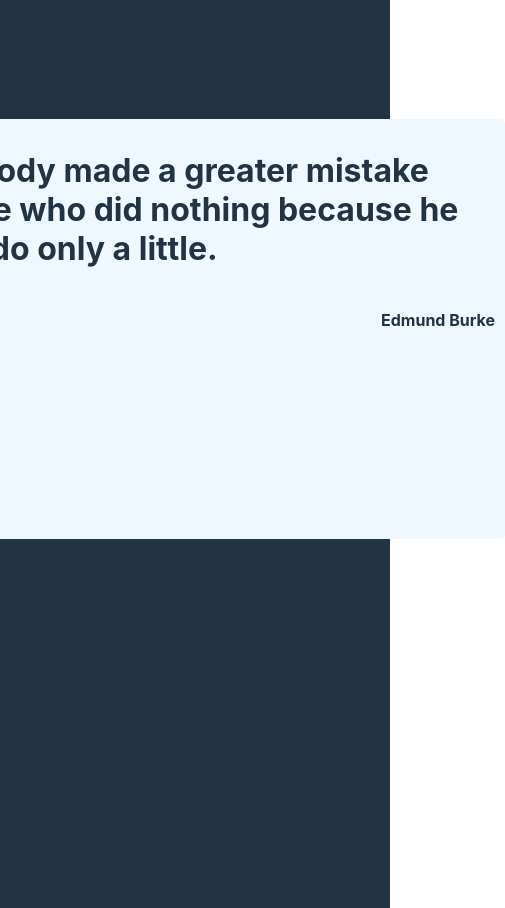
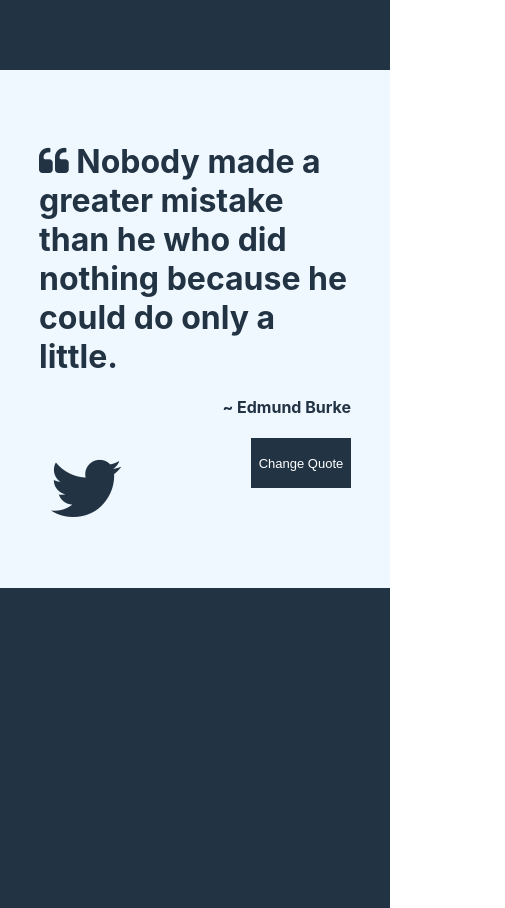
Before and after one commit to suhascv/RandomQuoteGenerator, a React (Create React App) app: page / in a window 390 px wide. Shown: the whole page, 505 px wide, since content can reach past the window. Built offline with nearby package versions, Linux system fonts and the light colour scheme.

Commit message:
app working media queries added twitter sharing added

```diff
--- a/public/index.html
+++ b/public/index.html
@@ -11,6 +11,10 @@
     />
     <link rel="apple-touch-icon" href="%PUBLIC_URL%/logo192.png" />
     <link rel="stylesheet" href="https://cdnjs.cloudflare.com/ajax/libs/font-awesome/4.7.0/css/font-awesome.min.css">
+    <link
+    rel="stylesheet"
+    href="https://cdnjs.cloudflare.com/ajax/libs/animate.css/4.0.0/animate.min.css"
+  />
     <!--
       manifest.json provides metadata used when your web app is installed on a
       user's mobile device or desktop. See https://developers.google.com/web/fundamentals/web-app-manifest/
--- a/src/App.css
+++ b/src/App.css
@@ -10,6 +10,7 @@ ul {
 body{
   margin-top:-20px;
   padding:0;
+  overflow-x: hidden;
 }
 
 #root{
--- a/src/Components/RandomQuotes.css
+++ b/src/Components/RandomQuotes.css
@@ -11,7 +11,7 @@
     background-color: aliceblue;
     margin-top: -200px;
     margin-bottom: 30px;
-    padding:10px;
+    padding:50px;
     height: 400px;
     width: 600px;
     display: flex;
@@ -20,22 +20,38 @@
     border-radius: 1%;
 }
 .quote-container h4{
+    margin-top:0;
+    padding-top:0;
     text-align: right;
 }
 
 .quote-footer{
     background-color: aliceblue;
     display: flex;
+    justify-content: space-between;
+    border:white;
+}
+
+.quote-footer i{
+    font-size: 80px;
+    margin: 10px;
+    content:''
+}
+
+.quote-footer a{
+    text-decoration: none;
 }
 
 button{
     color:white;
     height:50px;
     width:100px;
-    border-radius: 4px;
     font-size: small;
     font-weight: 100;
-    border-style:  none;
+    border:white 1px solid;
+    margin: 0;
+    padding: 0;
+    outline:0;
 }
 
 button:hover{
@@ -43,6 +59,25 @@ button:hover{
     cursor: pointer;
 }
 
+.quote-footer i:hover{
+    transform:scale(1.1);
+    cursor: pointer;
+}
 .something{
     color:#e46969 #868d26 #3f7216;
 }
+
+@media(max-width:565px){
+    .container{
+        width:100vw;
+        overflow-x: hidden;
+    }
+
+    .quote-footer{
+        width:80vw;
+    }
+    .quote-container{
+        width:80vw;
+        height:auto;
+    }
+}
--- a/src/Components/RandomQuotes.js
+++ b/src/Components/RandomQuotes.js
@@ -12,35 +12,72 @@ class RandomQuotes extends React.Component{
         this.state={
                 current:Math.floor(Math.random()*data.length),
                 bgcolor:0,
-                colors:Colors
+                colors:Colors,
+                animation:'animate__animated animate__fadeInLeft',
+                authorAnimation:'animate__animated animate__fadeInRight',
             }
         this.changeQuote = this.changeQuote.bind(this);
+        this.getShareContent =this.getShareContent.bind(this);
     }
 
     changeQuote(){
+        //newQuote
         let newNum = Math.floor(Math.random()*(data.length-1));
         this.setState({current:newNum});
         if(newNum == this.state.current){
             this.setState({current:newNum+1});
         }
+
+        //newColor
         let newColor = Math.floor(Math.random()*(this.state.colors.length-1))
         this.setState({bgcolor:newColor})
         if(newColor==this.state.bgcolor){
             this.setState({bgcolor:newColor+1})
         }
+
+        //animateQuote
+        if(this.state.animation==='animate__animated animate__fadeInLeft'){
+        this.setState({animation:'animate__animated animate__fadeInRight'})}
+        else{
+            this.setState({animation:'animate__animated animate__fadeInLeft'})
+        }
+
+        //animateAuthor
+        if(this.state.authorAnimation==='animate__animated animate__fadeInLeft')
+        this.setState({authorAnimation:'animate__animated animate__fadeInRight'})
+        else
+        this.setState({authorAnimation:'animate__animated animate__fadeInLeft'})
+
+    }
+
+    getShareContent(){
+        let words= data[this.state.current]['text']
+        words=words.replace(/\s/g,"+")
+        let authorsName=data[this.state.current]['author']
+        authorsName = authorsName.replace(/\s/g,"+")
+        return words+"+-+"+authorsName
     }
 
     render(){
-        console.log(this.state)
+        let author=data[this.state.current]['author'];
+        if(author==null){
+            author='Anonymous'
+        }
+        let share=this.getShareContent()
+        let twitterShare = "https://twitter.com/intent/tweet?text="+share
+        console.log(twitterShare)
         return (
             <div style={{backgroundColor:this.state.colors[this.state.bgcolor]}} className="container">
                 <div className="quote-container" style={{color:this.state.colors[this.state.bgcolor]}}>
 
-                <h1><i class="fa fa-quote-left"></i> {data[this.state.current]['text']}</h1>
-        <h4>{data[this.state.current]['author']}</h4>
+                <h1 className={this.state.animation}><i class="fa fa-quote-left"></i> {data[this.state.current]['text']}</h1>
+        <h4 className={this.state.authorAnimation}> ~ {author} </h4>
 
-        <div className="quote-footer">
-            <button style={{backgroundColor:this.state.colors[this.state.bgcolor]}} onClick={this.changeQuote}>Change Quote</button>
+        <div className="quote-footer" >
+        <div>
+        <a style={{color:this.state.colors[this.state.bgcolor]}} href={twitterShare} target="#_blank"><i className="fa fa-twitter" ></i> </a>
+        </div>
+        <button style={{backgroundColor:this.state.colors[this.state.bgcolor],border:'none'}} onClick={this.changeQuote}>Change Quote</button>
         </div>
                 </div>
 
```
